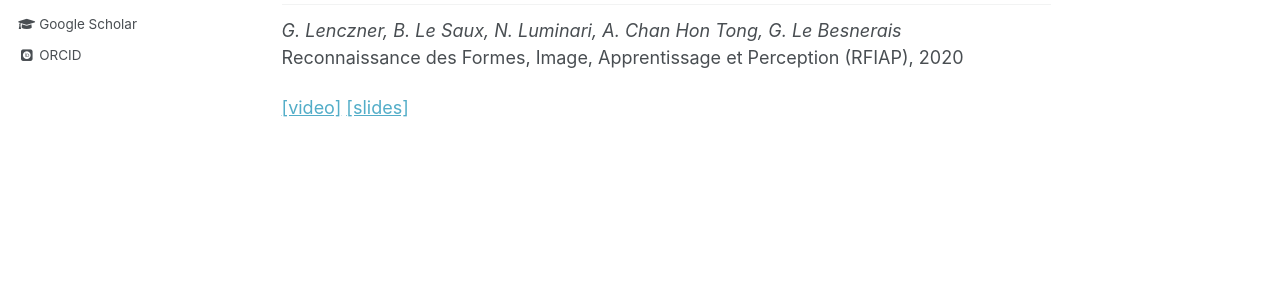
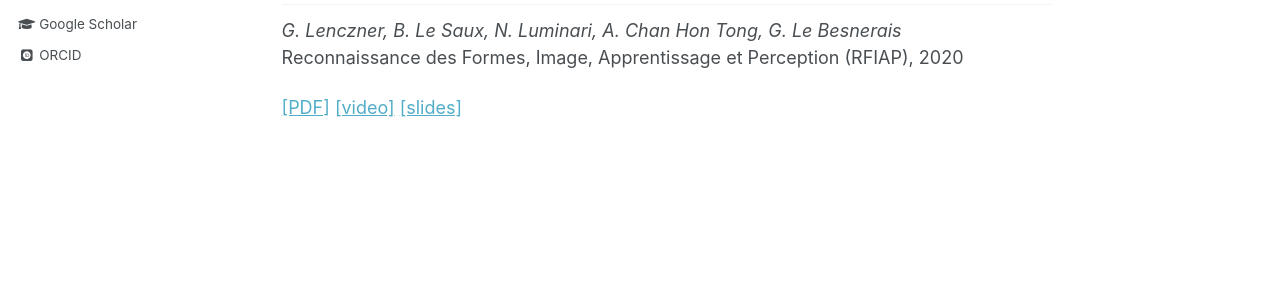
Before and after one commit to gaslen/gaslen.github.io, a Jekyll site: the page built from _pages/publications.md, in a window 1280 px wide. Shown: the part 493-782 px from the top of the page. Built offline with Jekyll 4.4.1, drawn with Linux system fonts in a browser that asks for light colours; some web fonts are replaced.

Commit message:
add RFIAP paper

```diff
--- a/_pages/publications.md
+++ b/_pages/publications.md
@@ -54,6 +54,7 @@ ISPRS Annals of the Photogrammetry, Remote Sensing and Spatial Information Scien
 *G. Lenczner, B. Le Saux, N. Luminari, A. Chan Hon Tong, G. Le Besnerais*
 Reconnaissance des Formes, Image, Apprentissage et Perception (RFIAP), 2020
 <normal>
+    <a href="https://cap-rfiap2020.sciencesconf.org/data/RFIAP_2020_paper_10.pdf" style="color:page.header.overlay_color">[PDF]</a>
     <a href="https://youtu.be/i-sOE6Q_aR8" style="color:page.header.overlay_color">[video]</a>
     <a href="https://drive.google.com/file/d/1wD8Ccuf-ZIGQLhEy250P89Id1FNJI_PX/view" style="color:page.header.overlay_color">[slides]</a>
 </normal>
```
